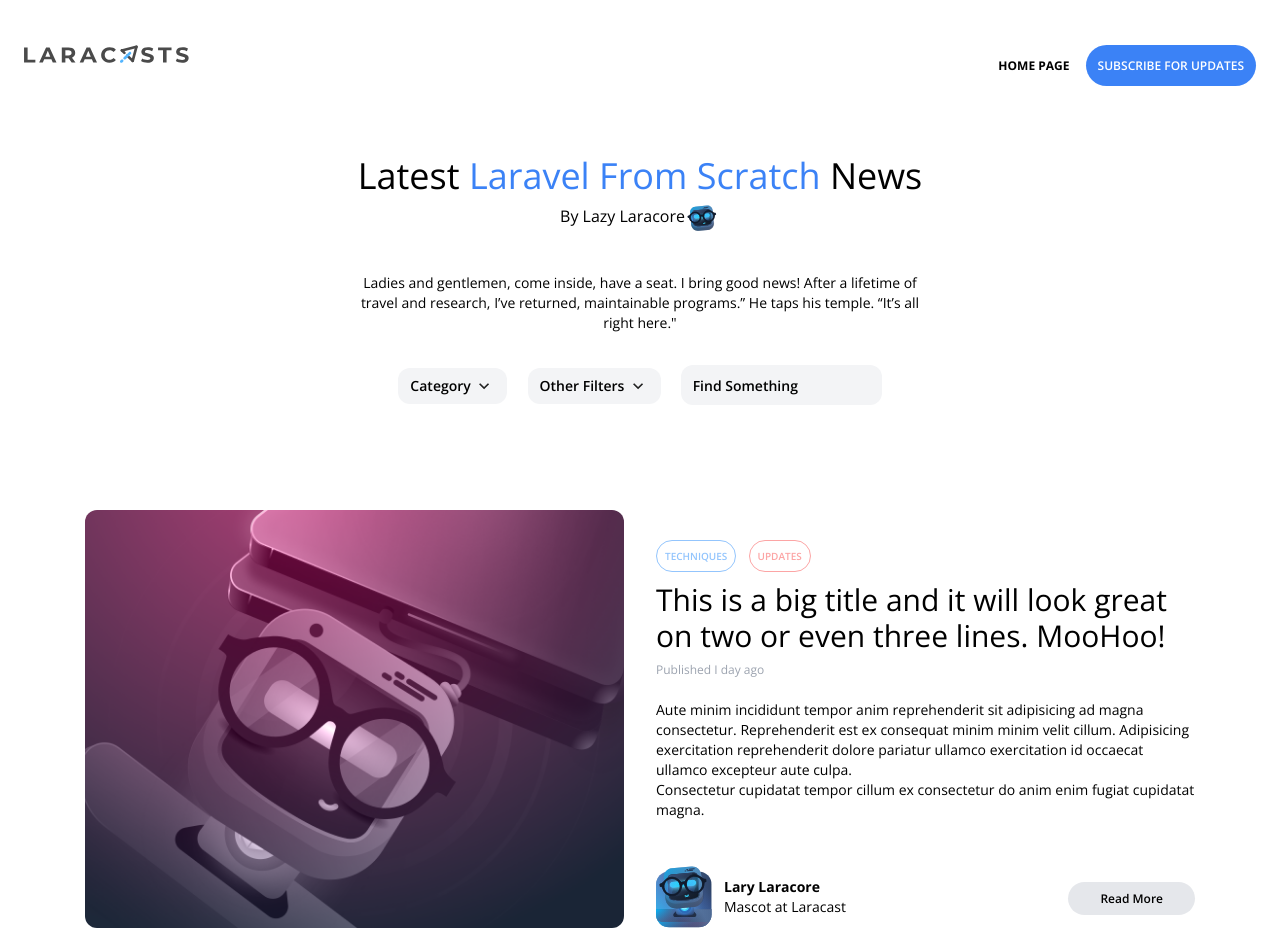
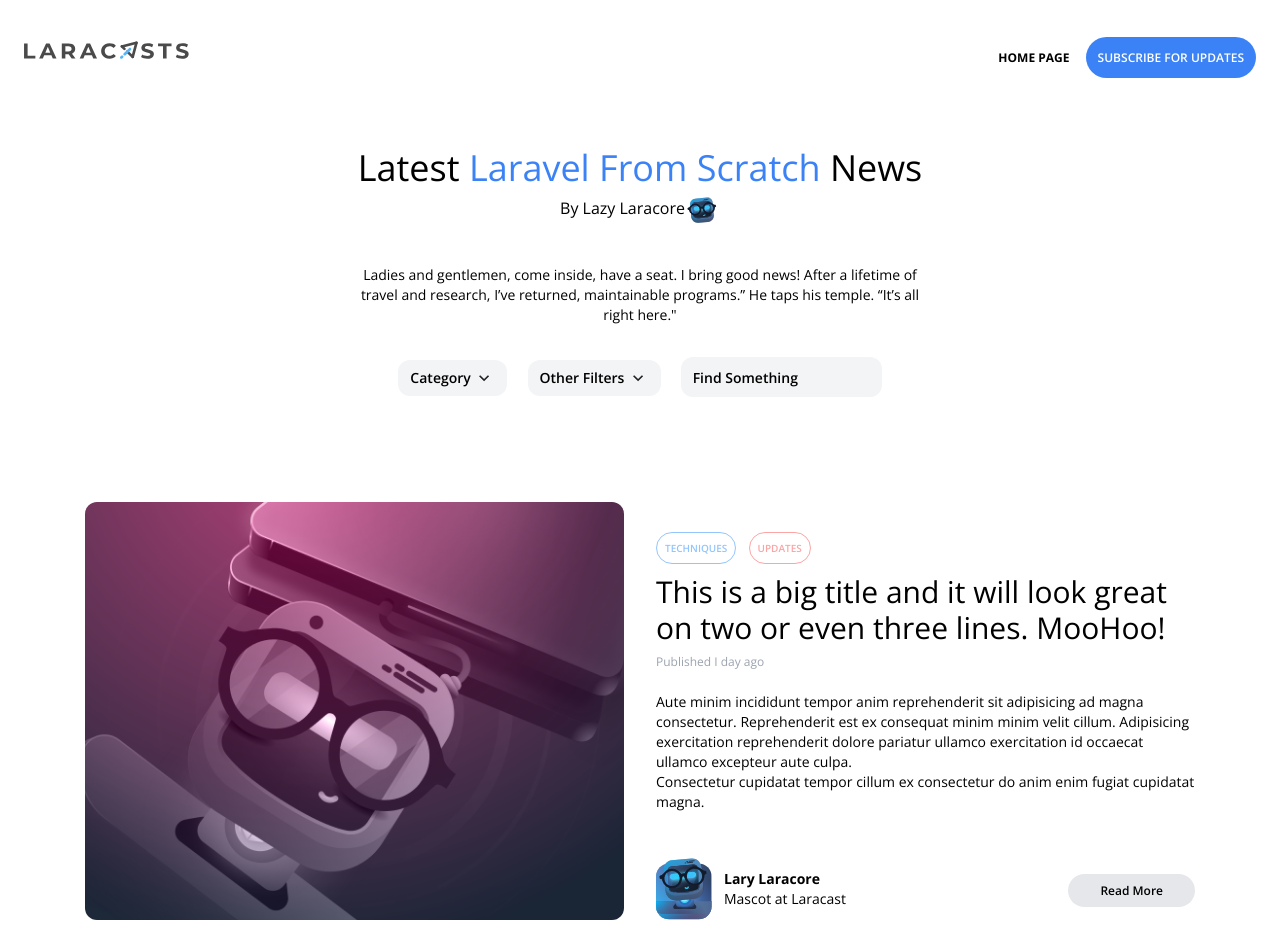
Before and after one commit to abuDujaanah/blog, a website: page index.html in a window 1280 px wide. Shown: the top 931 px of the page. Drawn offline with nearby package versions, Linux system fonts and the light colour scheme.

Commit message:
Update index.html

```diff
--- a/index.html
+++ b/index.html
@@ -4,7 +4,7 @@
 <link href="https://unpkg.com/tailwindcss@^2/dist/tailwind.min.css" rel="stylesheet">
 <link rel="preconnect" href="https://fonts.gstatic.com">
 <link rel="stylesheet" href="https://fonts.googleapis.com/css2?family=Open+Sans:wght@400;600;700&display=swap">
-<!-- <link rel="stylesheet" href="output.css"> -->
+<link rel="stylesheet" href="output.css">
 
 <body style="font-family: Open Sans, sans-serif">
     <section class="px-6 py-8">
@@ -15,7 +15,7 @@
                 </a>
             </div>
 
-            <div class="mt-8 lg:mt-5">
+            <div class="mt-8 lg:mt-3">
                 <a href="/" class="text-xs font-bold uppercase">Home Page</a>
 
                 <a href="" class="px-3 py-3 ml-3 text-xs font-semibold text-white uppercase bg-blue-500 rounded-full">Subscribe For Updates</a>
```
